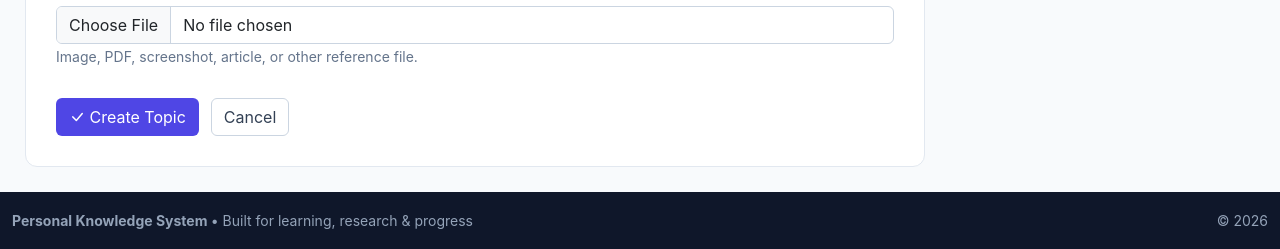
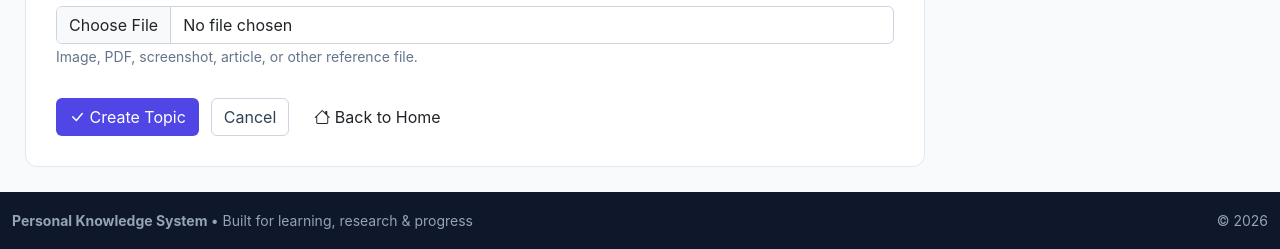
Before and after one commit to yasharzavary/learning_topic_mangement, a Django app: page /create/ in a window 1280 px wide. Shown: the part 859-1108 px from the top of the page. Run offline with Django 5.2, Linux system fonts and the light colour scheme; the visitor is signed in with stand-in values (Sample User, id 1); data that the repository does not hold is empty.

Commit message:
back to home button added

```diff
--- a/topic_learning_management/templates/topics/create.html
+++ b/topic_learning_management/templates/topics/create.html
@@ -384,9 +384,7 @@ href="{% static 'css/topic_create.css' %}">
 
 
     <button
-
     type="submit"
-
     class="btn save-button">
 
 
@@ -401,8 +399,8 @@ href="{% static 'css/topic_create.css' %}">
 
 
 
-                <a href="{% url "index" %}"
 
+    <a href="{% url 'index' %}"
        class="btn cancel-button">
 
 
@@ -410,6 +408,23 @@ href="{% static 'css/topic_create.css' %}">
 
 
     </a>
+
+
+
+
+
+    <a href="{% url 'index' %}"
+       class="btn secondary-button">
+
+
+        <i class="bi bi-house"></i>
+
+
+        Back to Home
+
+
+    </a>
+
 
 
 </div>
```
Also changed, not shown: topic_learning_management/templates/topics/detail.html (+48 -0 lines). Lines whose indentation alone changed are shown as unchanged.
